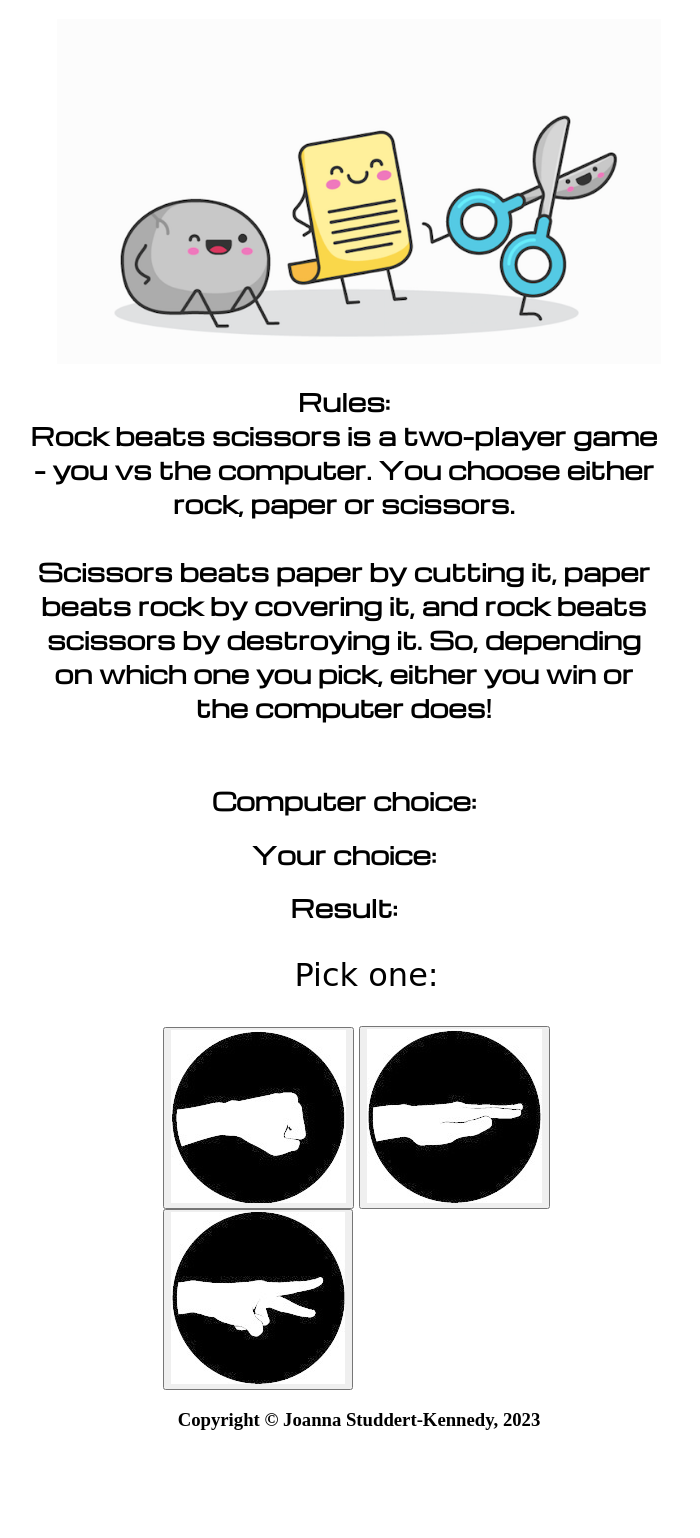
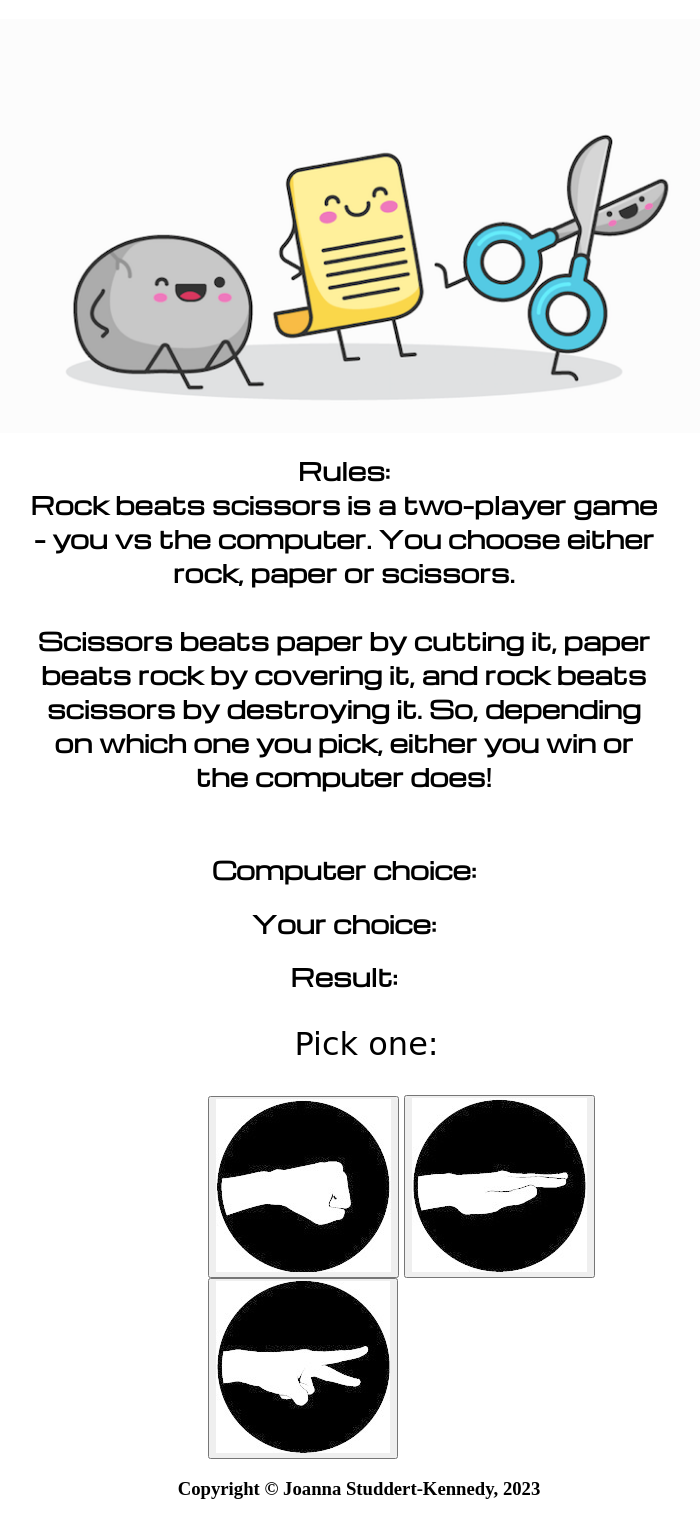
Before and after one commit to Code-Institute-Submissions/Rock-Paper-Scissors-91, a plain HTML site: page index.html in a window 1280 px wide. Shown: the part 62-1600 px from the top of the page, without its empty margins (309-1009 px from the left). Drawn offline with nearby package versions, Linux system fonts and the light colour scheme; a web font is replaced by a local one.

Commit message:
Tidied up buttons to remove errors

```diff
--- a/assests/css/style.css
+++ b/assests/css/style.css
@@ -19,8 +19,8 @@ body {
     display: block;
     margin-left: auto;
     margin-right: auto;
-    width: 50%;
-    height:auto;
+    width:60%
+
 }
 
 
@@ -49,15 +49,13 @@ p {
 }
 
 #button-area {
-    padding-left: 45%;
+    flex-direction: row;
+    padding-left: 50%;
 }
 
 .buttons {
-
-    width:20%;
-    height:20%;
-    flex-direction: row;
     flex: auto;
+    width:75%;
 
 }
 
@@ -69,3 +67,14 @@ footer
     width:100%;
 
 }
+
+/* Media Queries  * /
+
+/*for screens of below 380px*/
+
+@media only screen and (max-width: 380px) {
+    .main-image {
+        width:50%;
+    }
+
+    }
--- a/index.html
+++ b/index.html
@@ -27,9 +27,9 @@
       you pick, either you win or the computer does!</h2>
     <br>
 
-    <h2>Computer choice:<span id="computer-choice"></span></h2>
-    <h2>Your choice:<span id="user-choice"></span></h2>
-    <h2>Result:<span id="result"></span></h2>
+    <h2>Computer choice: <span id="computer-choice"></span></h2>
+    <h2>Your choice: <span id="user-choice"></span></h2>
+    <h2>Result: <span id="result"></span></h2>
 
 
     <p>Pick one:</p>
@@ -37,16 +37,15 @@
     <div id="button-area">
 
     <button>
-      <a href=#rock>
         <img src="./assests/images/rock.jpeg" alt="rock" id="rock"></button></a>
 
     <button>
-      <a href=#paper>
+
         <img src="./assests/images/paper.jpeg" alt="paper" id="paper"></button></a>
 
 
     <button>
-      <a href=#scissors>
+
         <img src="./assests/images/scissors.jpeg" alt="scissors" id="scissors"></button></a>
         </div>
 
@@ -59,7 +58,6 @@
 <footer>
 
   <h3>Copyright © Joanna Studdert-Kennedy, 2023</h3>
+  </html>
 
 </footer>
-
-</html>
```
